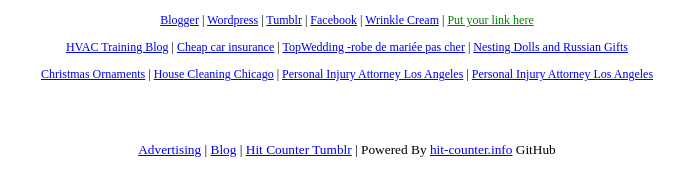
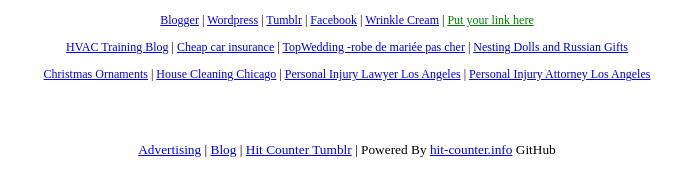
Before and after one commit to itrascastro/hit-counter.info, a plain HTML site: page index.html in a window 1280 px wide. Shown: the part 610-797 px from the top of the page, 293-986 px from the left. Drawn offline with Linux system fonts and the light colour scheme.

Commit message:
Update index.html

```diff
--- a/index.html
+++ b/index.html
@@ -177,7 +177,7 @@
         </p>
 
         <p>
-            <a href="http://www.bestpysanky.com">Christmas Ornaments</a> | <a href="http://www.accessmaids.com">House Cleaning Chicago</a> | <a title="Personal Injury Attorney Los Angeles" href="http://www.bigverdict.com" target="_blank">Personal Injury Attorney Los Angeles</a> | <a title="Personal Injury Attorney Los Angeles" href="http://cmpcc.org" target="_blank">Personal Injury Attorney Los Angeles</a>
+            <a href="http://www.bestpysanky.com">Christmas Ornaments</a> | <a href="http://www.accessmaids.com">House Cleaning Chicago</a> | <a title="Personal Injury Lawyer Los Angeles" href="http://cmpcc.org"target="_blank">Personal Injury Lawyer Los Angeles</a> | <a title="Personal Injury Attorney Los Angeles" href="http://cmpcc.org"target="_blank">Personal Injury Attorney Los Angeles</a>
         </p>
 
  </div>
```
